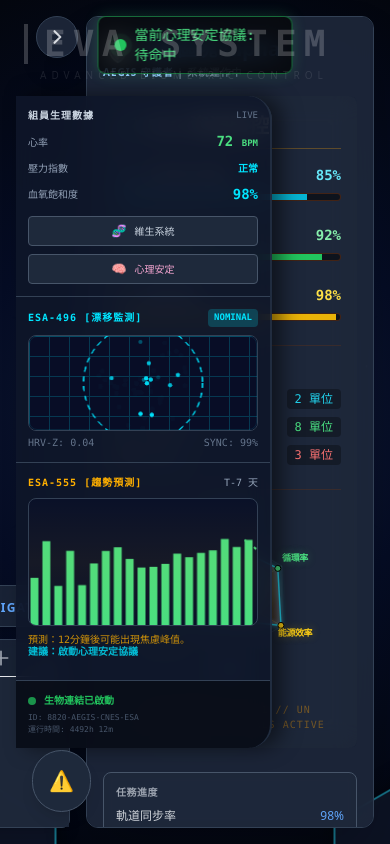
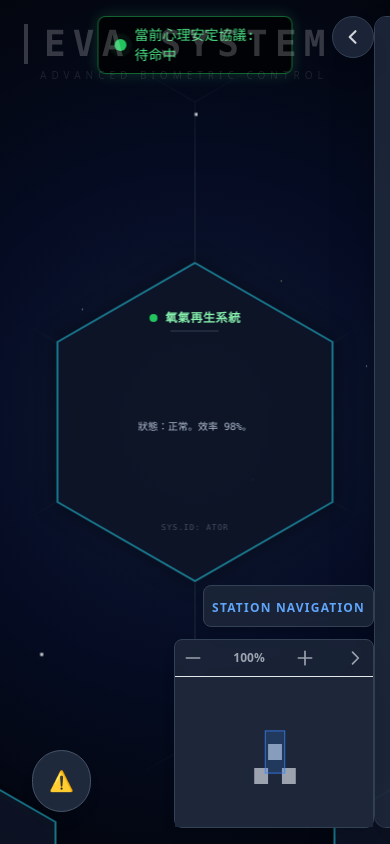
Before and after one commit to basara123789/Aegis-Space-Steward, a React (Vite) app: page / in a window 390 px wide. Built offline with nearby package versions, Linux system fonts and the light colour scheme.

Commit message:
feat: Add mobile RWD support (auto-collapse panels on small screens)

```diff
--- a/src/App.tsx
+++ b/src/App.tsx
@@ -445,7 +445,19 @@ const App: React.FC = () => {
   const [outpaintingState, setOutpaintingState] = useState<OutpaintingState | null>(null);
   const [imageStyle, setImageStyle] = useState<string>('Default');
   const [imageAspectRatio, setImageAspectRatio] = useState<string>('1:1');
-  const [isMenuCollapsed, setIsMenuCollapsed] = useState(false);
+  const [isMenuCollapsed, setIsMenuCollapsed] = useState(() => window.innerWidth < 1024);
+
+  // Auto-collapse on resize
+  useEffect(() => {
+    const handleResize = () => {
+      if (window.innerWidth < 1024) {
+        setIsMenuCollapsed(true);
+      }
+    };
+    window.addEventListener('resize', handleResize);
+    return () => window.removeEventListener('resize', handleResize);
+  }, []);
+
   const [isDraggingOver, setIsDraggingOver] = useState(false);
   const [language, setLanguage] = useState<'en' | 'zh'>('zh');
   const [panelAlignment, setPanelAlignment] = useState<'left' | 'right'>('right');
@@ -2029,7 +2041,7 @@ const App: React.FC = () => {
 
       {/* Existing Side Panel (Right) */}
       <div
-        className={`absolute top-4 z-20 p-4 bg-slate-800/90 backdrop-blur-md rounded-xl shadow-2xl border border-slate-700 w-72 flex flex-col gap-4 transition-all duration-300 ease-in-out ${isMenuCollapsed ? 'translate-x-full' : 'translate-x-0'} right-4 max-h-[calc(100vh-2rem)] overflow-y-auto`}
+        className={`absolute top-4 z-20 p-4 bg-slate-800/90 backdrop-blur-md rounded-xl shadow-2xl border border-slate-700 w-72 max-w-[calc(100vw-2rem)] flex flex-col gap-4 transition-all duration-300 ease-in-out ${isMenuCollapsed ? 'translate-x-full' : 'translate-x-0'} right-4 max-h-[calc(100vh-2rem)] overflow-y-auto`}
       >
         <div className="flex justify-between items-start">
           <div>
```
